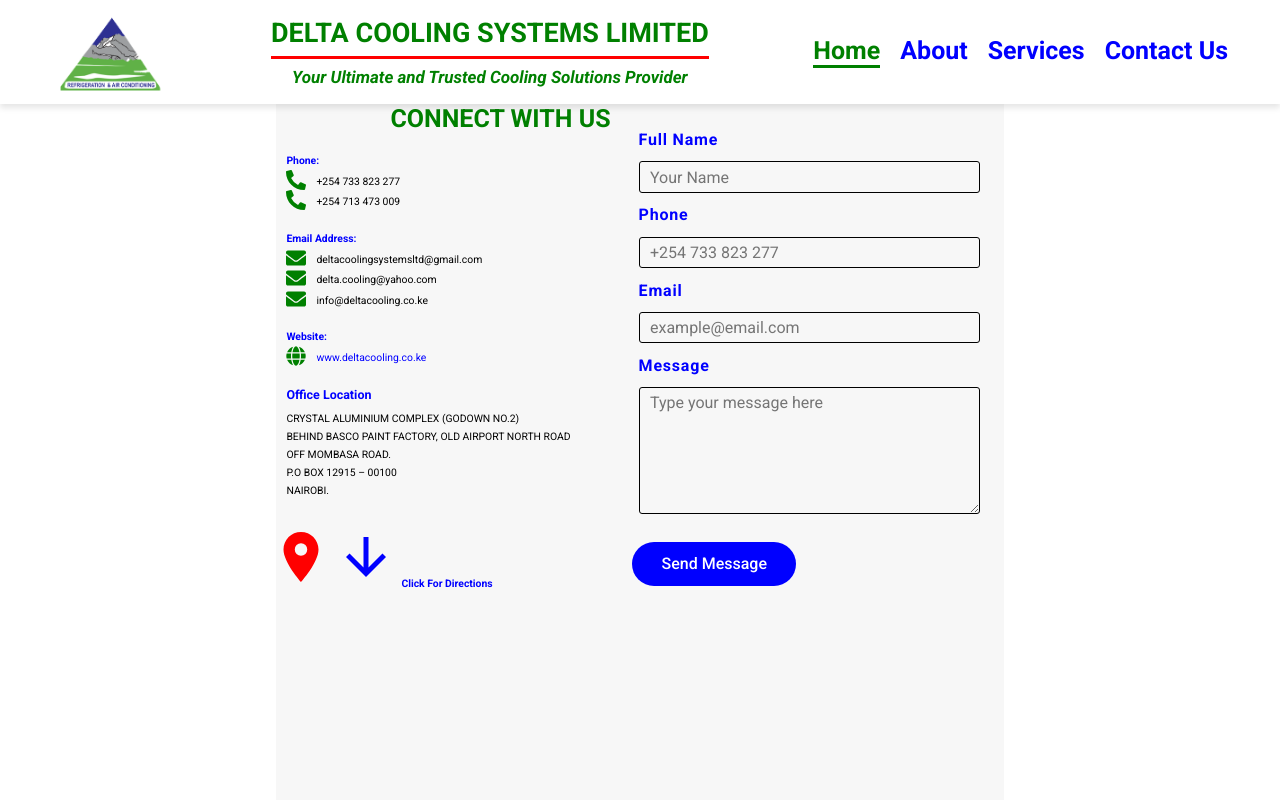
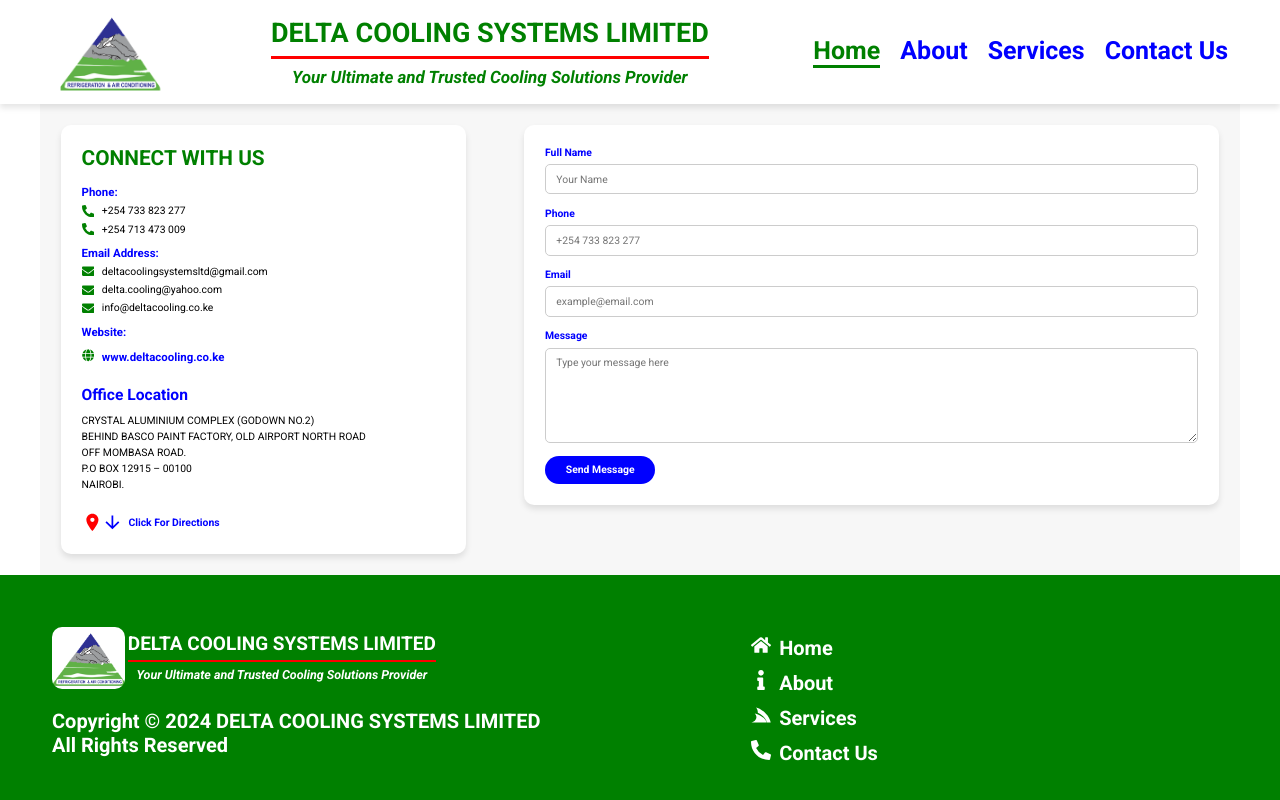
Before and after one commit to Enockodhis/DELTA-COOLING-SYSTEM-LIMITED-WEBSITE, a React (Create React App) app: page /contact-us in a window 1280 px wide. Shown: the top 800 px of the page. Built offline with nearby package versions, Linux system fonts and the light colour scheme.

Commit message:
contactsection

```diff
--- a/src/components/Contact/Contact.css
+++ b/src/components/Contact/Contact.css
@@ -1,183 +1,258 @@
-#contactPage{
- margin: 0 auto;
-  /* min-height: calc(100vh - 4rem); */
-  width: 100vw;
-  max-width: 70rem;
-  display: flex;
-  flex-direction: column;
-  padding: 0 1rem;
-  flex-direction: row;
-  align-items: center;
-  justify-content: center;
-  background-color: #f7f7f7;
-}
-.contactInfo{
-    padding: '20px';
-    border-radius: '8px';
-    max-width: '600px';
-    margin: 'auto';
+/* Root Variables for Consistent Styling */
+:root {
+    --primary-color: blue; /* Original primary color */
+    --secondary-color: green; /* Original secondary color for icons */
+    --accent-color: red; /* Original accent color for location icon */
+    --text-color: #333333;
+    --subtext-color: #555555;
+    --background-color: #f7f7f7; /* Original background color */
+    --white: #ffffff;
+    --border-color: #cccccc;
+  }
+
+  /* General Styles for Contact Page */
+  #contactPage {
+    width: 100%;
+    max-width: 1200px; /* Increased max-width for better layout on larger screens */
+    margin: 0 auto;
+    display: flex;
+    flex-direction: row;
+    align-items: flex-start;
+    justify-content: space-between;
+    padding: 2rem;
+    background-color: var(--background-color); /* Maintain original background color */
+    box-sizing: border-box;
+    gap: 2rem; /* Space between contact info and form */
+  }
+
+  /* Contact Information Section */
+  .contactInfo {
+    background: var(--white); /* White background for contrast */
+    padding: 2rem;
+    border-radius: 10px;
+    box-shadow: 0 4px 6px rgba(0, 0, 0, 0.1);
+    width: 35%; /* Adjusted width for better balance */
+    box-sizing: border-box;
+  }
+
+  .contactInfo h2 {
+    text-align: left;
+    margin-bottom: 1.5rem;
+    font-size: 2rem;
+    color: var(--secondary-color);
+    font-weight: 700;
+    font-style: normal;
+  }
+
+  .contactDetails p {
+    color: var(--primary-color); /* Maintain original color for subheadings */
+    margin-top: 1rem;
+    font-size: 1.1rem;
+    font-weight: 600;
+  }
+
+  .numberList,
+  .emailList {
+    list-style: none;
+    padding: 0;
+    margin: 0.5rem 0 1rem 0;
+  }
+
+  .numberList li,
+  .emailList li {
+    display: flex;
+    align-items: center;
+    margin-bottom: 0.5rem;
+    font-size: 1rem;
+    /* color: var(--subtext-color); */
+  }
+
+  .web-link {
+    color: var(--primary-color); /* Maintain original link color */
+    text-decoration: none;
+    transition: color 0.3s ease;
+  }
+
+  .web-link:hover {
+    color: darken(var(--primary-color), 10%); /* Darker shade on hover */
+    text-decoration: underline;
+  }
+
+  .contactIcon {
+    margin-right: 0.75rem;
+    color: var(--secondary-color); /* Original green color for icons */
+    font-size: 1.2rem;
+  }
+
+  .contact-Location {
+    margin-top: 2rem;
+  }
+
+  .contact-Location h3 {
+    font-size: 1.5rem;
+    color: var(--primary-color); /* Maintain original color */
+    margin-bottom: 1rem;
+  }
+
+  .contact-Location p {
+    font-size: 1rem;
+    /* color: var(--subtext-color); */
+    margin: 0.3rem 0;
+  }
+
+  /* Map Location Link */
+  .mapLocation {
+    margin-top: 2rem;
+  }
+
+  .direction-link {
+    display: flex;
+    align-items: center;
+    color: var(--primary-color); /* Maintain original link color */
+    font-weight: 600;
+    text-decoration: none;
+    transition: color 0.3s ease;
+  }
+
+  .direction-link:hover {
+    color: darken(var(--primary-color), 10%); /* Darker shade on hover */
+  }
+
+  .locationIconMain {
+    display: flex;
+    align-items: center;
+    margin-right: 0.5rem;
+  }
+
+  .locationIcon1 {
+    font-size: 2rem;
+    color: var(--accent-color); /* Original red color */
+  }
+
+  .locationIcon2 {
+    font-size: 2rem;
+    color: var(--primary-color); /* Original blue color */
+  }
+
+  /* Contact Form Section */
+  .contactForm {
+    background: var(--white);
+    padding: 2rem;
+    border-radius: 10px;
+    box-shadow: 0 4px 6px rgba(0, 0, 0, 0.1);
     width: 60%;
-    height: 90vh;
-}
-.contactInfo h2{
-    text-align: end;
-    margin-bottom: '20px';
-    font-style: normal;
-    font-size: 25px;
-}
-.contactDetails{
-    line-height: 1.6;
-}
-.phoneNumber, .emailAddress, .website {
-    color: blue;
-    margin-top: 20px;
+    box-sizing: border-box;
   }
-.numberList, .emailList{
-    list-style-type: none;
-    padding-left: 0;
-}
-.web-link{
-    color: blue;
-    text-decoration: 'none';
-}
-.contactIcon{
-    margin-right: 10px;
-    color: green; /* Customize the color of icons */
-    width: 20px;
-    height: 20px;
-    margin-bottom: -5px;
-  }
-.contact-Location{
-  margin-top: 10px;
-}
-.contact-Location h3 {
-    margin-bottom: 10px;
-    font-size: 1.2rem;
-    margin-top: 20px;
-    color: blue;
-  }
-.contact-Location p {
-    margin: 5px 0;
-  }
-.mapLocation{
-    margin-top: 30px;
-}
-.locationIconMain{
-    display: inline-flex;
-    align-items: center;
-    margin-left: -15px;
-}
-.locationIcon1{
-    font-size: 60px;
-    color: red;
-    margin-right: 5px;
-}
-.locationIcon2{
-    font-size: 60px;
-    color: blue;
-    margin-right: 5px;
-}
-.direction-link{
-    color: blue;
-    font-weight: bold;
-}
 
-.contactForm{
-    border-radius: '8px';
-    font-size: medium;
-    font-weight: 300;
-    width: 70%;
-    height: 90vh;
-    padding: 1rem;
-}
-.form-label{
-    color: blue;
-    letter-spacing: 0.8px;
-    display: inline-block;
-    font-weight: 700;
-    padding: 0.5rem 0.7rem;
-}
-.contactFrm{
-    margin: 1rem;
+  .contactFrm {
     display: flex;
     flex-direction: column;
-    max-width: 60rem;
-}
-.form-control{
-    font-size: medium;
-    width: 100%;
-    max-width: 40rem;
-    margin: 0.7rem;
-    padding: 0.5rem 1rem;
-    border: 0.5px solid black;
-    border-radius: 3px;
-}
-.submit{
-    margin-left: -20px;
-}
-.submitBtn{
-    background: blue;
-    padding: 0.75rem 3.5rem;
-    font-size: max(1vw, 16px);
-    font-weight: 500;
-    padding: 1vw 2.3vw;
-    border-radius: 50px;
+  }
+
+  .form-label {
+    color: var(--primary-color); /* Maintain original label color */
+    margin-bottom: 0.5rem;
+    font-weight: 700;
+    font-size: 1rem;
+  }
+
+  .form-control {
+    font-size: 1rem;
+    padding: 0.75rem 1rem;
+    margin-bottom: 1.2rem;
+    border: 1px solid var(--border-color);
+    border-radius: 5px;
+    transition: border-color 0.3s ease;
+  }
+
+  .form-control:focus {
+    border-color: var(--primary-color);
+    outline: none;
+    box-shadow: 0 0 5px rgba(30, 144, 255, 0.3); /* Subtle blue shadow */
+  }
+
+  .submitBtn {
+    background: var(--primary-color); /* Original blue background */
+    padding: 0.75rem 2rem;
+    font-size: 1rem;
+    font-weight: 600;
+    border-radius: 25px;
     border: none;
     cursor: pointer;
-    z-index: 2; /* Ensure button is above everything */
-    margin: 2rem;
-    color: white;
-}
-button:hover {
-    background-color: green;
-}
+    color: var(--white); /* Maintain original text color */
+    transition: background-color 0.3s ease, transform 0.2s ease;
+    align-self: flex-start; /* Align button to the start */
+  }
 
-/* --------------------------css for small screen--------------------------------------- */
+  .submitBtn:hover {
+    background-color: var(--secondary-color); /* Original green on hover */
+    transform: translateY(-2px);
+  }
 
-@media screen and (max-width:600px) {
-    #contactPage{
-       display: flex;
-       flex-direction: column;
-       gap: 0px;
+  .submitBtn:active {
+    background-color: darken(var(--secondary-color), 10%); /* Darker green on active */
+    transform: translateY(0);
+  }
+
+  /* Responsive Design */
+  @media screen and (max-width: 992px) {
+    #contactPage {
+      flex-direction: column;
+      align-items: center;
     }
-    .contactInfo{
-      width: 80%;
-      padding: 30px;
-      /* border: 2px solid red; */
+
+    .contactInfo,
+    .contactForm {
+      width: 100%;
     }
-    .contactForm{
-      width: 80%;
-      padding: 30px;
-      /* border: 2px solid black; */
+  }
+
+  @media screen and (max-width: 600px) {
+    #contactPage {
+      padding: 1rem;
     }
-    .contactFrm{
-      display: flex;
-      margin-left: -20px;
+
+    .contactInfo {
+      padding: 1.5rem;
     }
-    .submitBtn{
-        margin-left: 30px;
+
+    .contactInfo h2 {
+      font-size: 1.75rem;
     }
-   .contact-Location p {
-      font-size: 13px;
+
+    .contactDetails p,
+    .contact-Location h3 {
+      font-size: 1.1rem;
     }
-    .contactInfo h2{
-        text-align: center;
-        font-size: 20px;
+
+    .contact-Location p {
+      font-size: 0.95rem;
     }
-    .contact-Location h3{
-        margin-left: 0px;
+
+    .mapLocation {
+      margin-top: 1.5rem;
     }
-    .mapLocation{
-        margin-top: 10px;
-        padding: 7px;
+
+    .locationIcon1,
+    .locationIcon2 {
+      font-size: 1.5rem;
     }
-    .locationIcon1{
-        font-size: 40px;
+
+    .direction-link {
+      font-size: 0.95rem;
     }
-    .locationIcon2{
-        font-size: 40px;
+
+    .contactForm {
+      padding: 1.5rem;
     }
-    .direction-link{
-        font-weight: bold;
+
+    .form-control {
+      padding: 0.6rem 0.8rem;
+      margin-bottom: 1rem;
     }
-}
+
+    .submitBtn {
+      width: 100%;
+      text-align: center;
+    }
+  }
```
